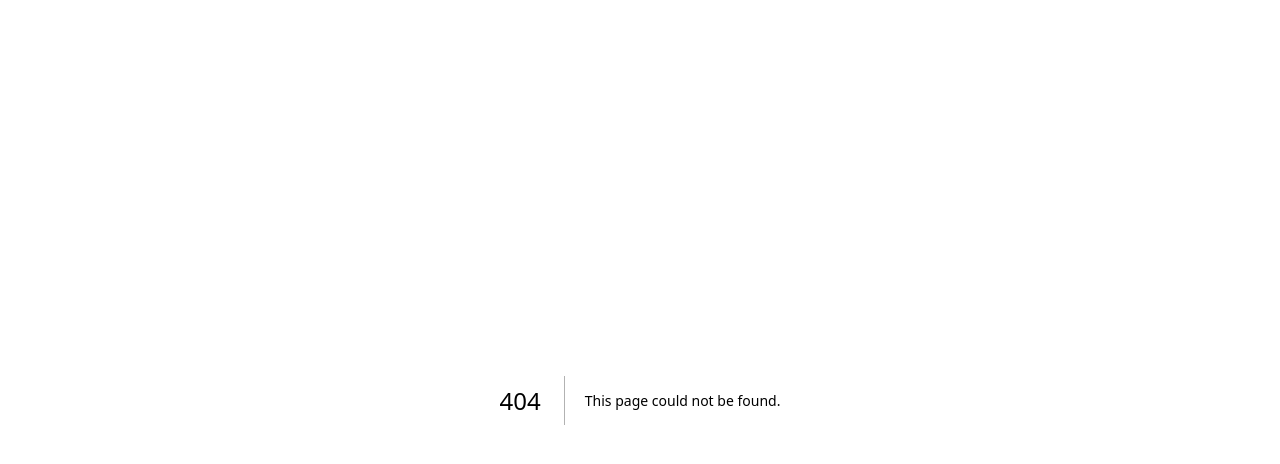
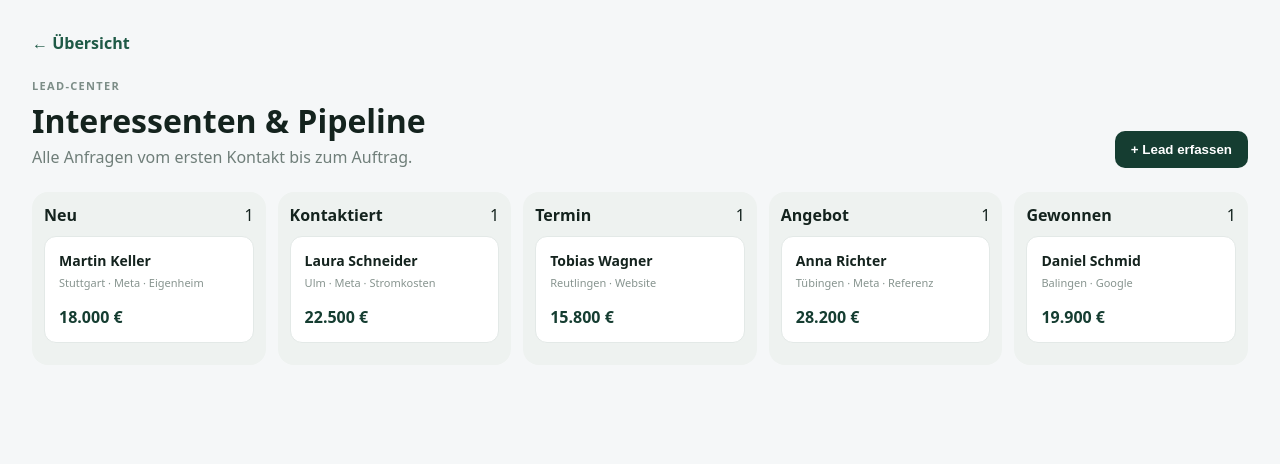
Before and after one commit to ravoeee-droid/solavol, a Next.js app: page /leads in a window 1280 px wide. Before the commit this address had no page. Shown: the top 464 px of the page. Built offline with nearby package versions, Linux system fonts and the light colour scheme.

Commit message:
Add app/leads/page.tsx

```diff
--- /dev/null
+++ b/app/leads/page.tsx
@@ -0,0 +1,20 @@
+import {leads} from '../../lib/mock';
+export default function LeadsPage(){
+  const stages=['Neu','Kontaktiert','Termin','Angebot','Gewonnen'];
+  return <main style={{padding:32,fontFamily:'system-ui',background:'#f5f7f8',minHeight:'100vh'}}>
+    <a href="/" style={{color:'#1e5a46',fontWeight:700,textDecoration:'none'}}>← Übersicht</a>
+    <div style={{display:'flex',justifyContent:'space-between',alignItems:'end',margin:'24px 0'}}>
+      <div><p style={{fontSize:11,letterSpacing:'.12em',fontWeight:800,color:'#7c8d87',margin:0}}>LEAD-CENTER</p><h1 style={{margin:'6px 0 4px'}}>Interessenten & Pipeline</h1><p style={{margin:0,color:'#6f7e79'}}>Alle Anfragen vom ersten Kontakt bis zum Auftrag.</p></div>
+      <button style={{background:'#153d31',color:'#fff',border:0,borderRadius:10,padding:'11px 16px',fontWeight:700}}>+ Lead erfassen</button>
+    </div>
+    <section style={{display:'grid',gridTemplateColumns:'repeat(5,1fr)',gap:12,overflowX:'auto'}}>
+      {stages.map(stage=><div key={stage} style={{minWidth:210,background:'#eef2f0',borderRadius:16,padding:12}}>
+        <div style={{display:'flex',justifyContent:'space-between',marginBottom:10}}><b>{stage}</b><span>{leads.filter(l=>l.status===stage).length}</span></div>
+        {leads.filter(l=>l.status===stage).map(l=><article key={l.name} style={{background:'#fff',padding:14,borderRadius:12,marginBottom:10,border:'1px solid #e3e9e7'}}>
+          <b style={{display:'block',fontSize:14}}>{l.name}</b><span style={{fontSize:11,color:'#87948f'}}>{l.city} · {l.source}</span>
+          <strong style={{display:'block',marginTop:14,color:'#153d31'}}>{l.value}</strong>
+        </article>)}
+      </div>)}
+    </section>
+  </main>
+}
```
